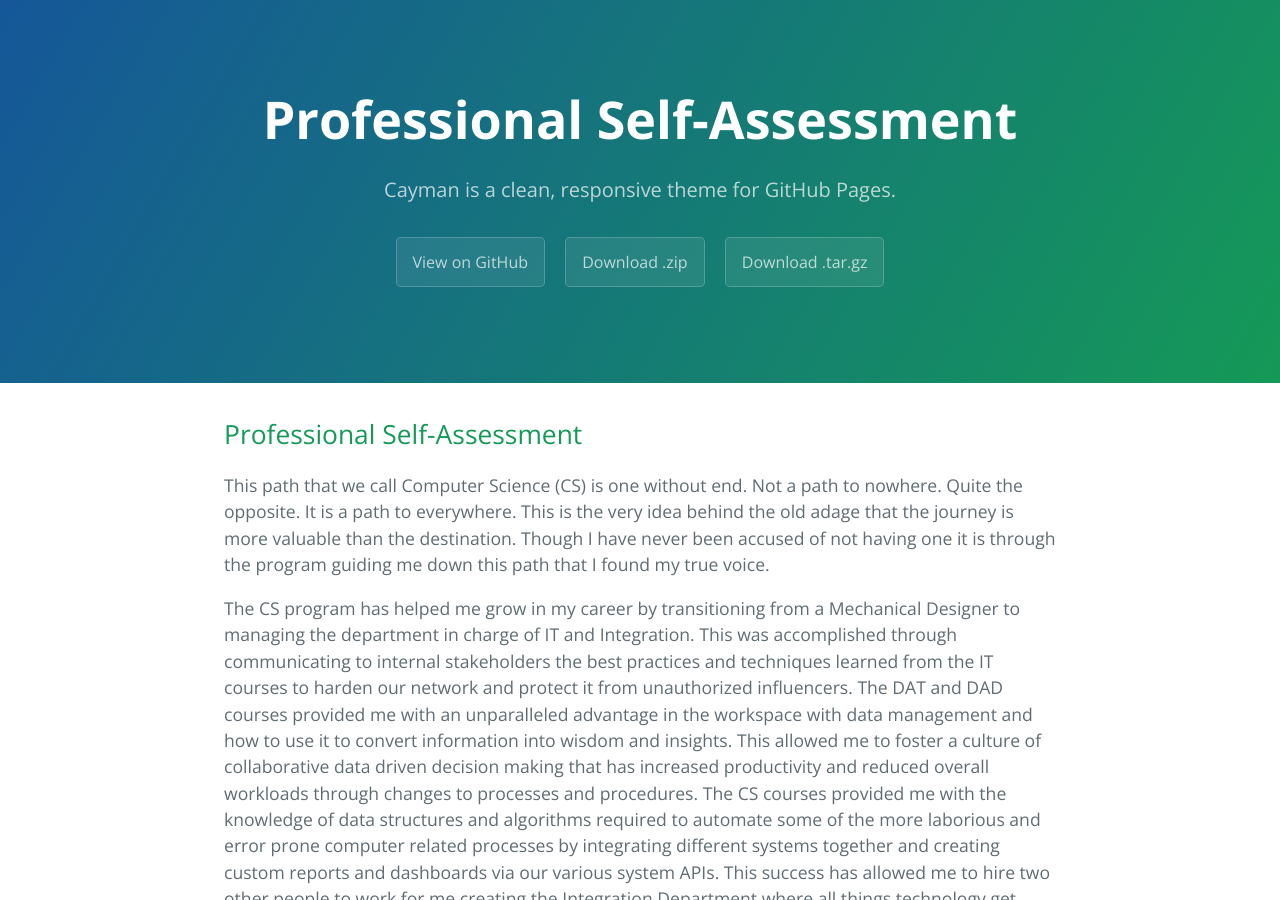
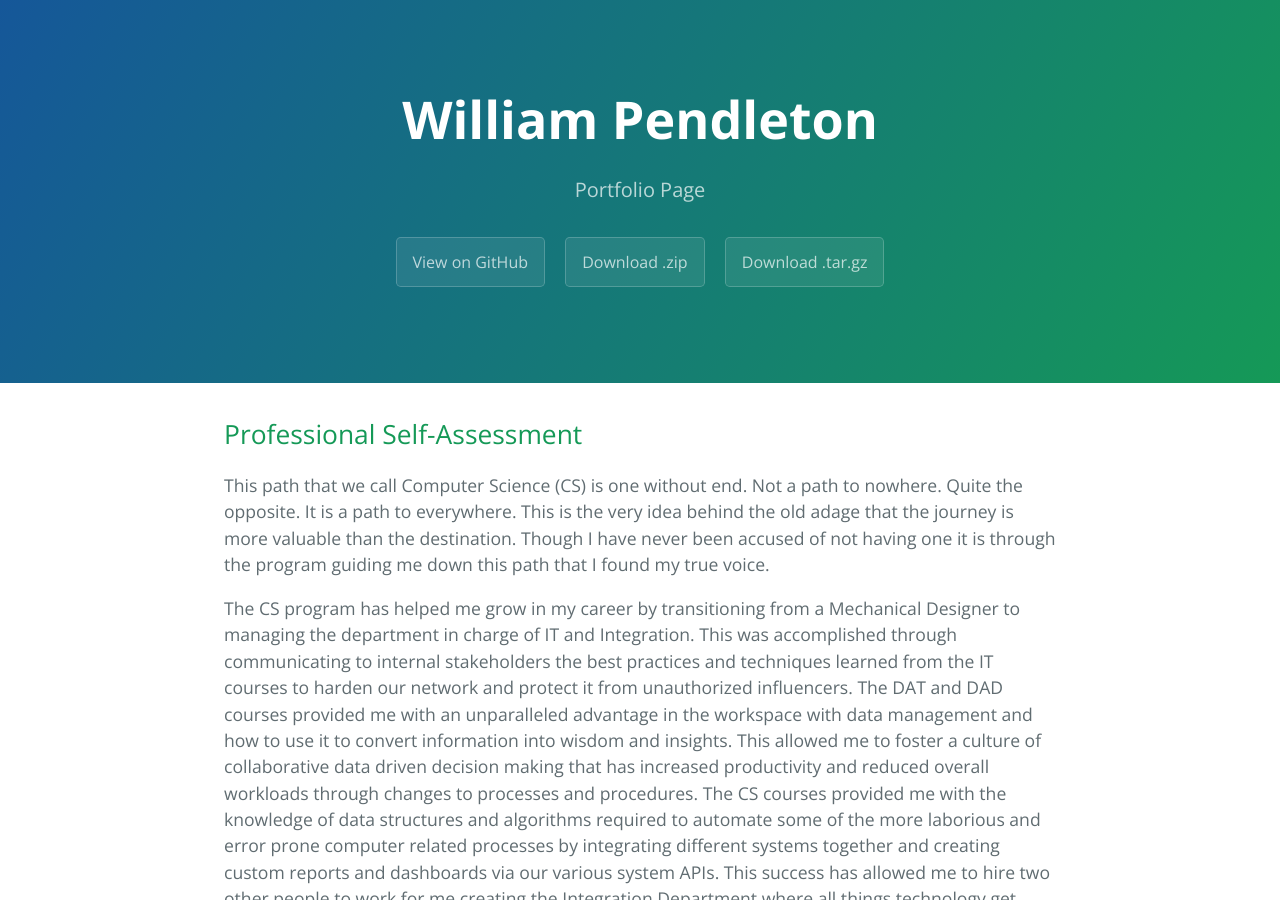
Before and after one commit to WPendletonPSG/PSG_WP.github.io, a Jekyll site: the page built from index.md, in a window 1280 px wide and 900 px high. Built offline with Jekyll 4.4.1, drawn with Linux system fonts in a browser that asks for light colours; our own code applies the rules of GitHub Pages for plain Markdown files.

Commit message:
Update default.html

```diff
--- a/_layouts/default.html
+++ b/_layouts/default.html
@@ -16,8 +16,8 @@
     <a id="skip-to-content" href="#content">Skip to the content.</a>
 
     <header class="page-header" role="banner">
-      <h1 class="project-name">{{ page.title | default: site.title | default: site.github.repository_name }}</h1>
-      <h2 class="project-tagline">{{ page.description | default: site.description | default: site.github.project_tagline }}</h2>
+      <h1 class="project-name">William Pendleton</h1>
+      <h2 class="project-tagline">Portfolio Page</h2>
       {% if site.github.is_project_page %}
         <a href="{{ site.github.repository_url }}" class="btn">View on GitHub</a>
       {% endif %}
```
